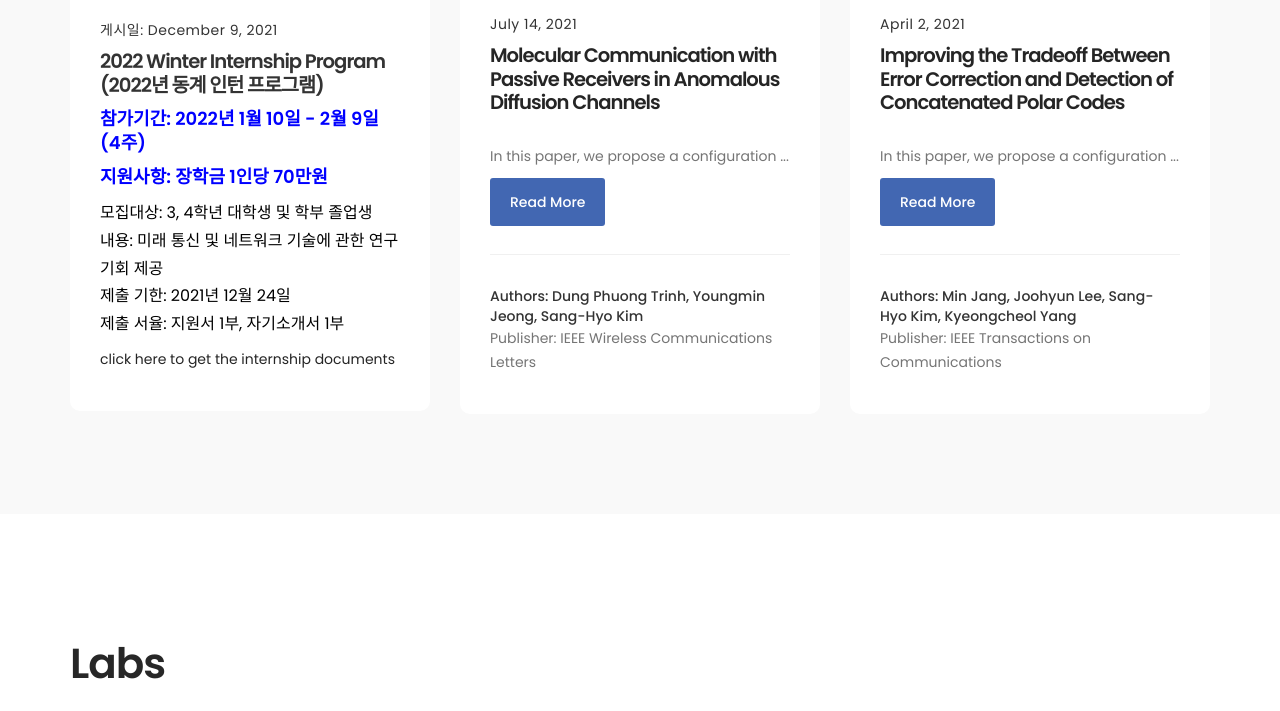
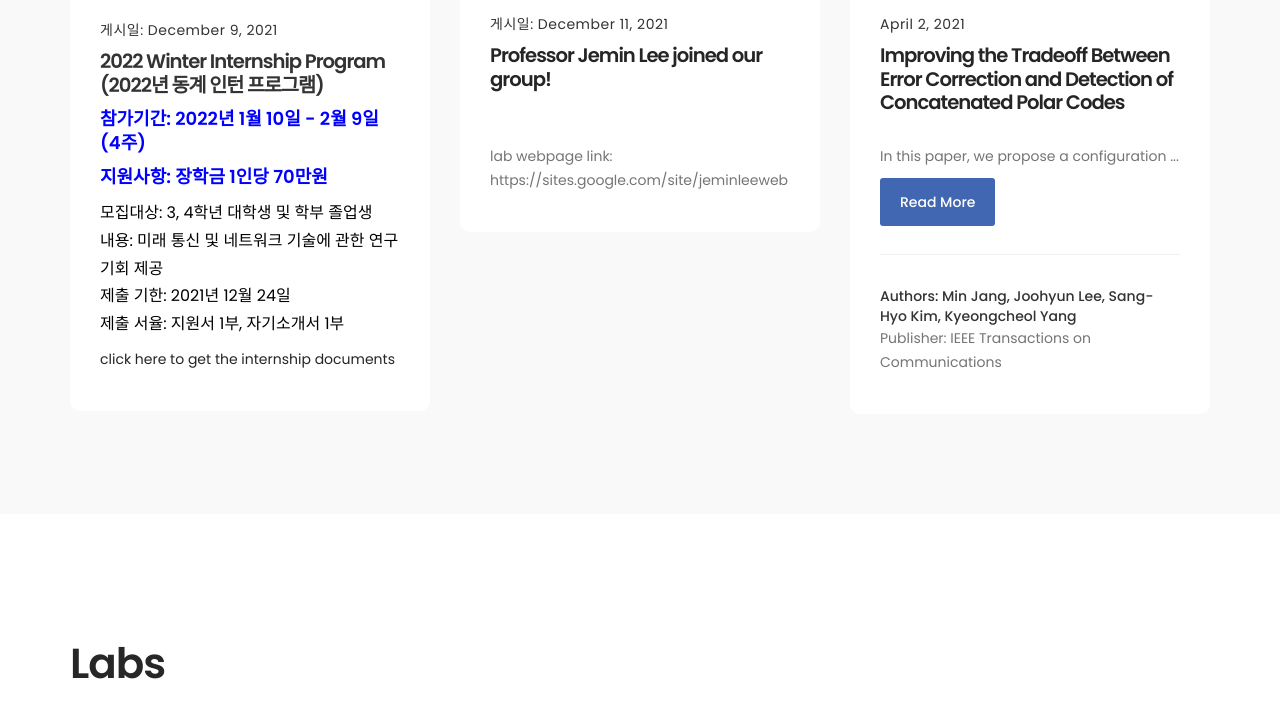
Before and after one commit to maidang-ee/SKKU-CNG.github.io, a plain HTML site: page index.html in a window 1280 px wide. Shown: the part 1142-1853 px from the top of the page. Drawn offline with Linux system fonts and the light colour scheme; files whose address does not match are found by name.

Commit message:
Update index.html

```diff
--- a/index.html
+++ b/index.html
@@ -185,9 +185,9 @@
             <!-- NEWS THUMB -->
             <div class="news-thumb wow fadeInUp" data-wow-delay="0.6s">
               <div class="img-custom">
-                <a href="https://ieeexplore.ieee.org/abstract/document/9484078">
+                <a href="https://sites.google.com/site/jeminleeweb">
                   <img
-                    src="images/news-image2.jpg"
+                    src="images/JeminLee.jpg"
                     class="img-responsive"
                     alt=""
                   />
@@ -195,27 +195,17 @@
               </div>
               <div class="news-info">
                 <div class="content-customer">
-                  <span>July 14, 2021</span>
+                  <span>게시일: December 11, 2021</span>
                   <h3>
-                    <a href="news-detail.html"
-                      >Molecular Communication with Passive Receivers in
-                      Anomalous Diffusion Channels</a
+                    <a href="https://sites.google.com/site/jeminleeweb"
+                      >Professor Jemin Lee joined our group!</a
                     >
                   </h3>
                 </div>
                 <div class="content-customer-short">
-                  <p>In this paper, we propose a configuration ...</p>
-                  <a
-                    href="#"
-                    class="
-                      section-btn
-                      btn btn-default btn-blue
-                      smoothScroll
-                      read-more
-                    "
-                    data-id="2"
-                    >Read More</a
-                  >
+                  <a href="https://sites.google.com/site/jeminleeweb">
+			<p>lab webpage link: https://sites.google.com/site/jeminleeweb </p>
+
                 </div>
                 <div
                   class="content-customer-full"
@@ -229,14 +219,7 @@
                     error-detection and error-correction performance.
                   </p>
                 </div>
-                <div class="author">
-                  <div class="author-info">
-                    <h5>
-                      Authors: Dung Phuong Trinh, Youngmin Jeong, Sang-Hyo Kim
-                    </h5>
-                    <p>Publisher: IEEE Wireless Communications Letters</p>
-                  </div>
-                </div>
+
               </div>
             </div>
           </div>
@@ -323,7 +306,7 @@
 
               <div class="team-info">
                   <h4>교수 | 무선통신</h4>
-                  <h3>김동인(DongIn Kim)</h3>
+                  <h3>김동인(Dong In Kim)</h3>
                   <h5>연구 키워드 (Research Keyword)</h5>
                   <p>
                   <li>6G Wireless Cellular</li>
@@ -422,7 +405,7 @@
 
                    <div class="team-info">
                             <h4>교수 | 통신 및 신호처리</h4>
-                            <h3>이태진(TaeJin Lee)</h3>
+                            <h3>이태진(Tae-Jin Lee)</h3>
                             <h5>연구 키워드 (Research Keyword)</h5>
                             <p>
                             <li>Performance Evaluation and Design of Communication Networks/Systems</li>
@@ -451,7 +434,7 @@
 
                            <div class="team-info">
                                 <h4>교수 | 통신네트워크</h4>
-                                <h3>정민영(MinYoung Chung)</h3>
+                                <h3>정민영(Min Young Chung)</h3>
                                 <h5>연구 키워드 (Research Keyword)</h5>
                                 <p>
                                 <li>Performance Evaluation and Design of Communication Networks/Systems</li>
@@ -477,7 +460,7 @@
                       <img src="images/JeminLee.jpg" width="30%" height="30%" class="img-responsive" alt="">
                            <div class="team-info">
                                 <h4>부교수 | 정보 통신 및 보안</h4>
-                                <h3>이제민(JeMin Lee)</h3>
+                                <h3>이제민(Jemin Lee)</h3>
                                 <h5>연구 키워드 (Research Keyword)</h5>
                                 <p>
                                   <li>차세대 통신시스템(6G)</li>
@@ -508,7 +491,7 @@
 
                            <div class="team-info">
                                 <h4>부교수 | Information Systems and Networks</h4>
-                                <h3>최계원(KaeWon Choi)</h3>
+                                <h3>최계원(Kae Won Choi)</h3>
                                 <h5>연구 키워드 (Research Keyword)</h5>
                                 <p>
                                 <li>원거리 무선전력 전송 및 통신 네트워크 융합기술</li>
```
